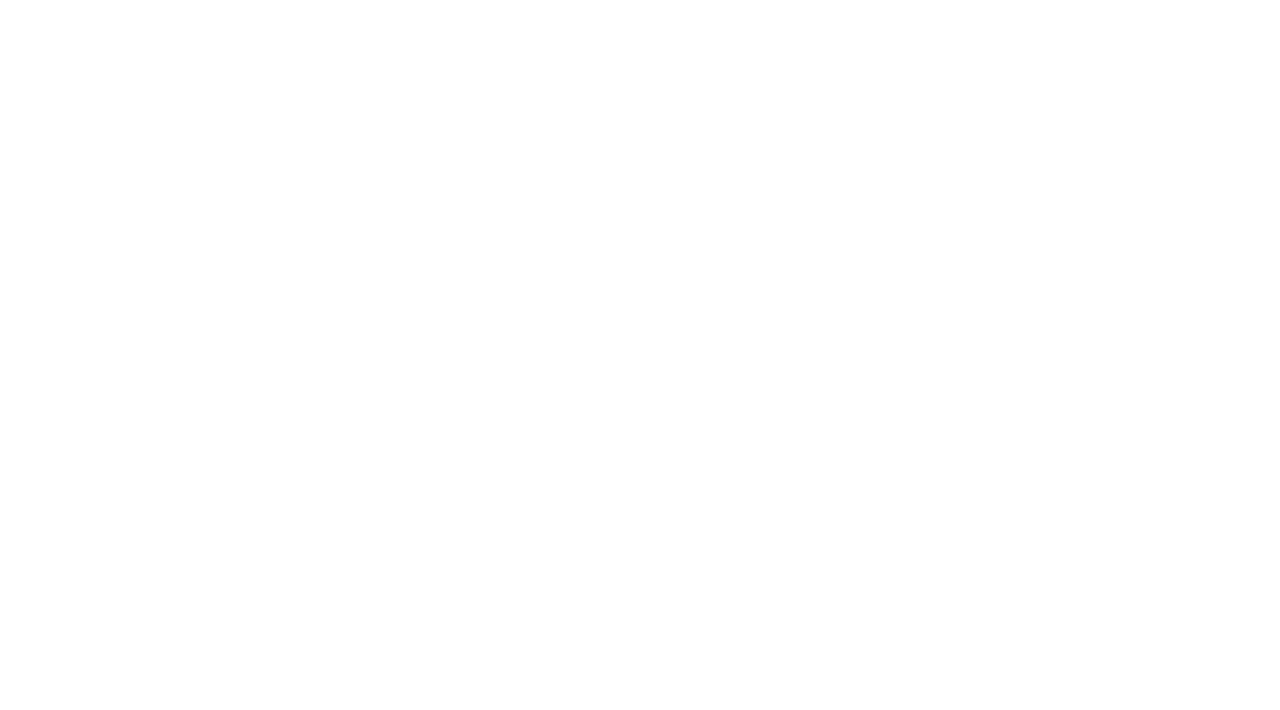
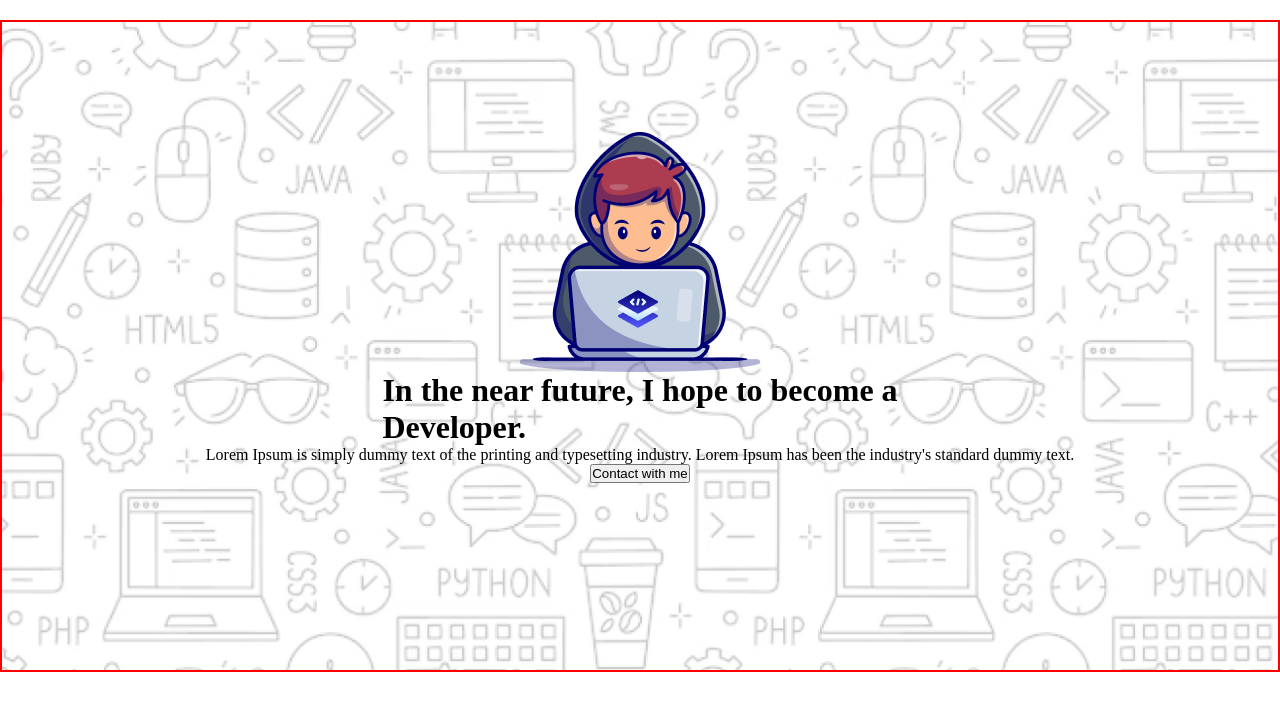
Before and after one commit to foysalwazed/first-assignment, a plain HTML site: page index.html in a window 1280 px wide. Drawn offline with Linux system fonts and the light colour scheme; a web font is replaced by a local one.

Commit message:
first commit

```diff
--- a/index.html
+++ b/index.html
@@ -4,8 +4,33 @@
     <meta charset="UTF-8">
     <meta name="viewport" content="width=device-width, initial-scale=1.0">
     <title>Document</title>
+    <link rel="stylesheet" href="style.css">
 </head>
 <body>
 
+
+
+    <header class="banner-container">
+        <div class="banner-content">
+            <img src="assets/Group.png" alt="Banner Image">
+            <h1>In the near future, I hope to become a <br> Developer.</h1>
+            <p>Lorem Ipsum is simply dummy text of the printing and typesetting industry. Lorem Ipsum has been the industry's standard dummy text.</p>
+            <button>Contact with me</button>
+        </div>
+    </header>
+
+
+
+
+    <main></main>
+
+
+
+
+    <footer></footer>
+
+
+
+
 </body>
 </html>
--- a/style.css
+++ b/style.css
@@ -0,0 +1,51 @@
+@import url('https://fonts.googleapis.com/css2?family=Azeret+Mono:ital,wght@0,100..900;1,100..900&display=swap');
+
+
+*{
+    box-sizing: border-box;
+    margin: 0;
+    padding: 0;
+}
+body {
+    font-family: "Azeret Mono" serif;
+}
+
+/* banner section here  */
+.banner-container{
+
+     max-width: 1440px;
+    margin: 0 auto;
+    border: 2px  solid red;
+    height: 652px;
+    margin-top: 20px;
+    background-image: url(assets/Hero-bg.png);
+    background-position: center;
+    background-repeat: no-repeat;
+    background-size: cover;
+
+
+
+}
+
+/* banner-content  start here  */
+
+
+.banner-content{
+    display: flex;
+    flex-direction: column;
+    justify-content: center;
+    height: 570px;
+    align-items: center;
+    left: 221px;
+    right: 221px;
+    top: 157px;
+    bottom: 4506px;
+}
+
+
+.banner-content p,h1{
+color: black;
+}
+
+
+/* banner-content  End here  */
```
